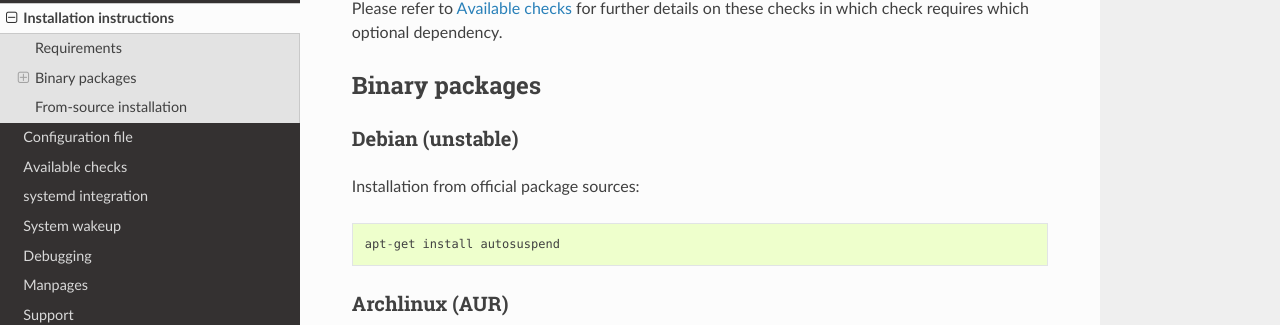
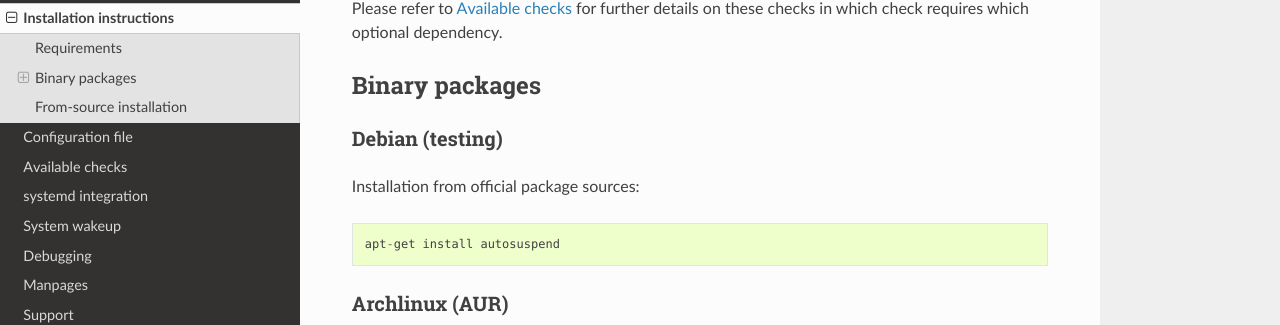
Before and after one commit to languitar/autosuspend, a Sphinx documentation site: the page built from doc/source/installation.rst, in a window 1280 px wide and 900 px high, scrolled down 348 px. Shown: the part 135-460 px from the top of the window. Built offline with Sphinx 7.4.7 and the Read the Docs theme 2.0.0, drawn with Linux system fonts in a browser that asks for light colours; the version number could not be read and is left out.

Commit message:
Now in debian testing

```diff
--- a/doc/source/installation.rst
+++ b/doc/source/installation.rst
@@ -20,7 +20,7 @@
 Binary packages
 ---------------
 
-Debian (unstable)
+Debian (testing)
 ~~~~~~~~~~~~~~~~~
 
 Installation from official package sources::
```
Also changed, not shown: README.md (+1 -1 lines).
